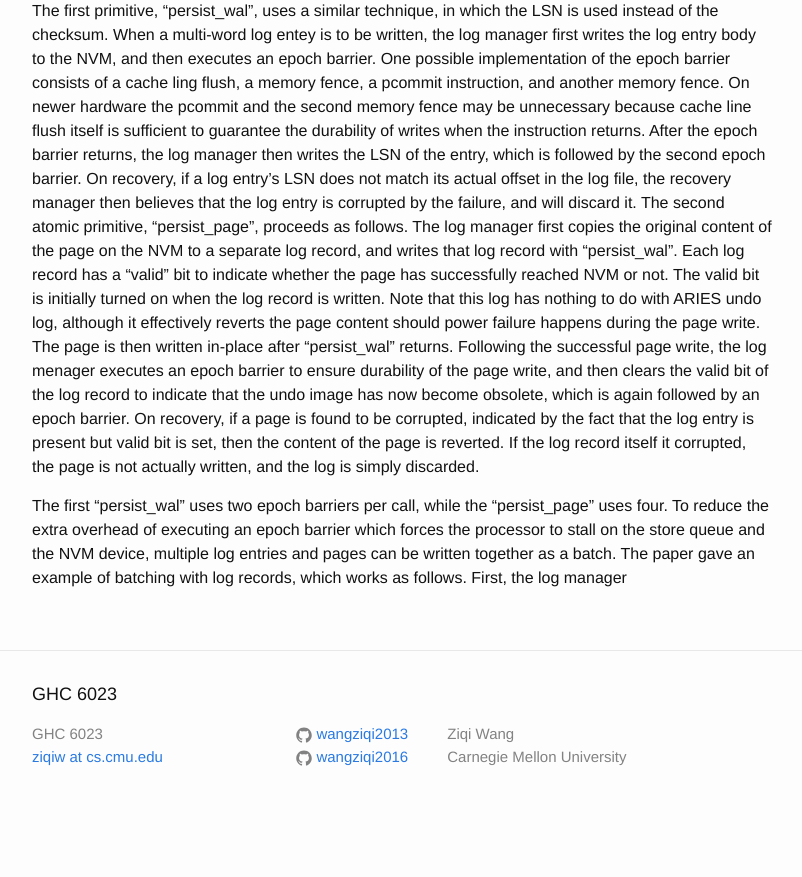
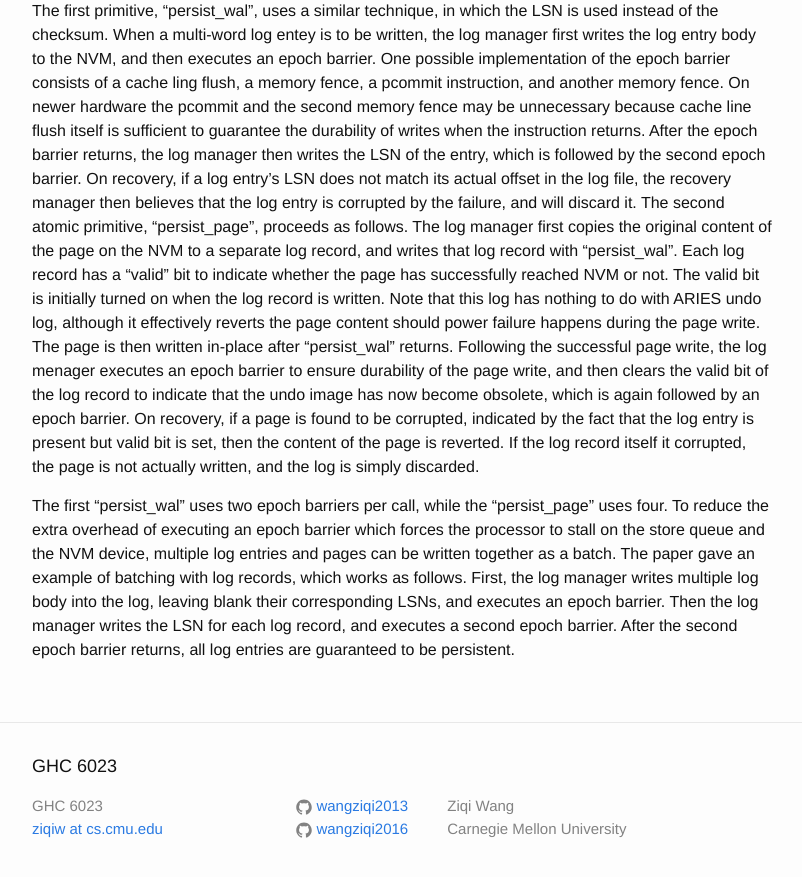
Before and after one commit to wangziqi2013/wangziqi2013.github.io, a Jekyll site: the page built from _posts/2019-02-03-Storage-Mgmt-In-The-NVM-Era.markdown, in a window 1280 px wide and 900 px high, scrolled down 1408 px. Shown: the top 877 px of the window, without its empty margins (238-1040 px from the left). Built offline with Jekyll 4.4.1, drawn with Linux system fonts in a browser that asks for light colours; before the commit the page ends 2236 px from its top, so only the background shows below that.

Commit message:
Finish batching

```diff
--- a/_posts/2019-02-03-Storage-Mgmt-In-The-NVM-Era.markdown
+++ b/_posts/2019-02-03-Storage-Mgmt-In-The-NVM-Era.markdown
@@ -70,4 +70,6 @@ simply discarded.
 The first "persist_wal" uses two epoch barriers per call, while the "persist_page" uses four. To reduce the extra overhead
 of executing an epoch barrier which forces the processor to stall on the store queue and the NVM device, multiple log entries
 and pages can be written together as a batch. The paper gave an example of batching with log records, which works as follows.
-First, the log manager
+First, the log manager writes multiple log body into the log, leaving blank their corresponding LSNs, and executes an
+epoch barrier. Then the log manager writes the LSN for each log record, and executes a second epoch barrier. After the
+second epoch barrier returns, all log entries are guaranteed to be persistent.
```
